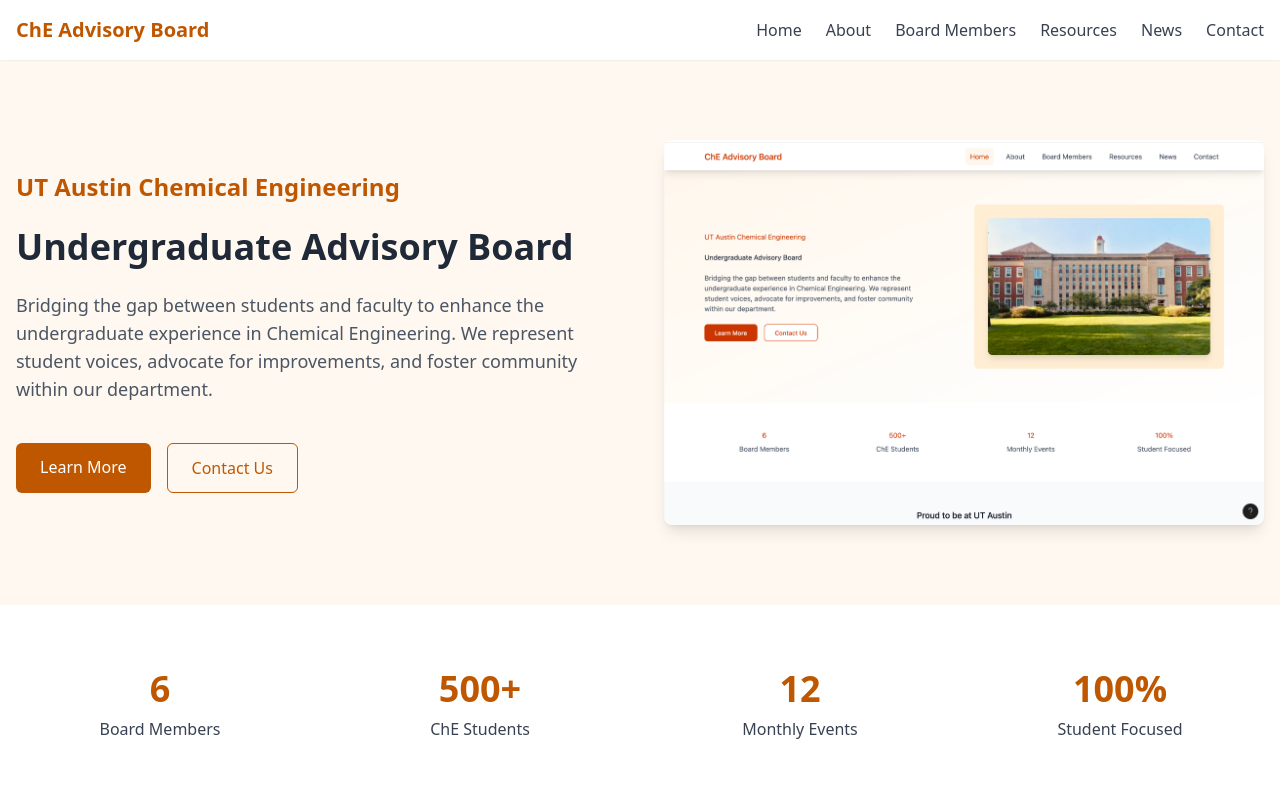
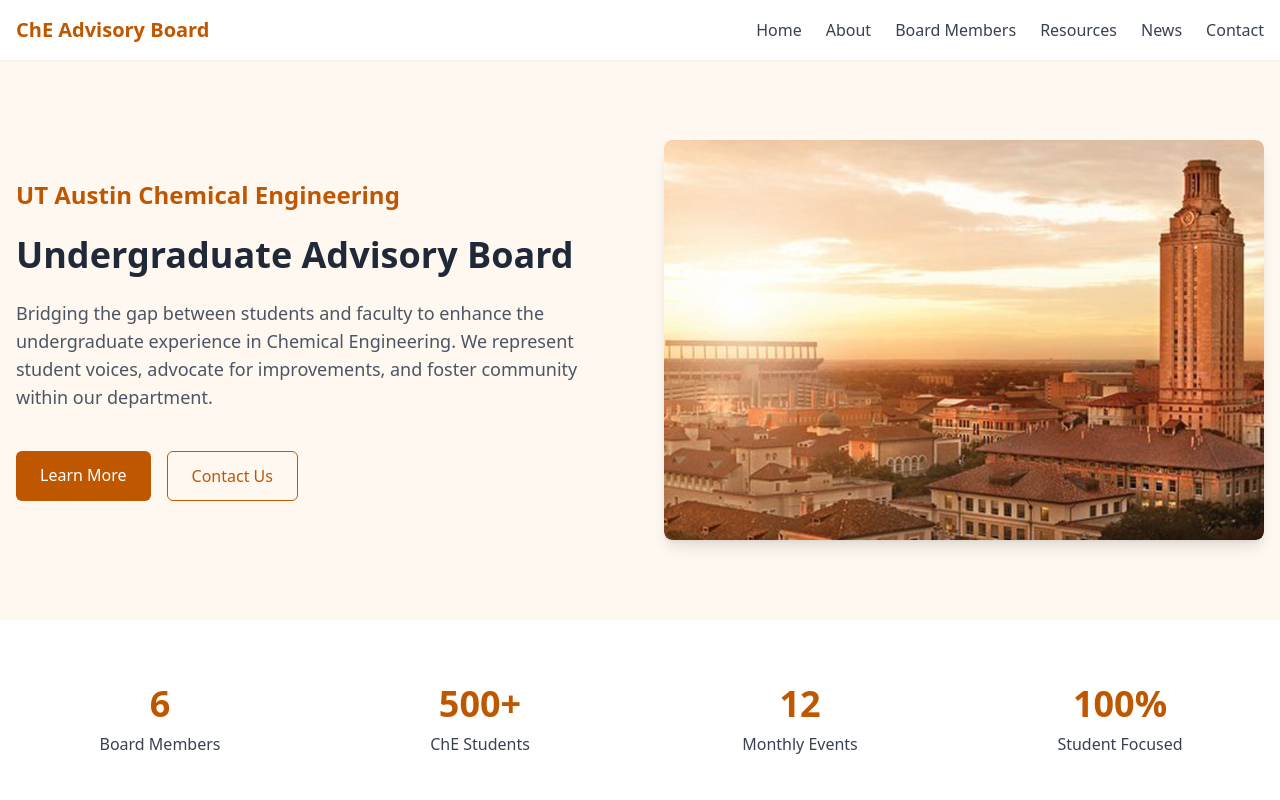
Before and after one commit to cheuab/texas, a React app: page / in a window 1280 px wide. Shown: the top 800 px of the page. Built offline with nearby package versions, Linux system fonts and the light colour scheme; the HTML template or start-up script is replaced by a standard one.

Commit message:
new image

```diff
--- a/src/components/Hero.tsx
+++ b/src/components/Hero.tsx
@@ -27,7 +27,7 @@
             </div>
           </div>
           <div className="md:w-1/2 rounded-lg overflow-hidden shadow-lg">
-            <img src="/Screenshot_2025-08-15_at_3.35.08_PM.png" alt="UT Austin Chemical Engineering Building" className="w-full h-auto rounded-lg" />
+            <img src="/uab.jpg" alt="UT Austin" className="w-full h-auto rounded-lg" />
           </div>
         </div>
       </div>
```
Also changed, not shown: public/Screenshot_2025-08-15_at_3.35.08_PM.png (deleted), public/uab.jpg (added).
